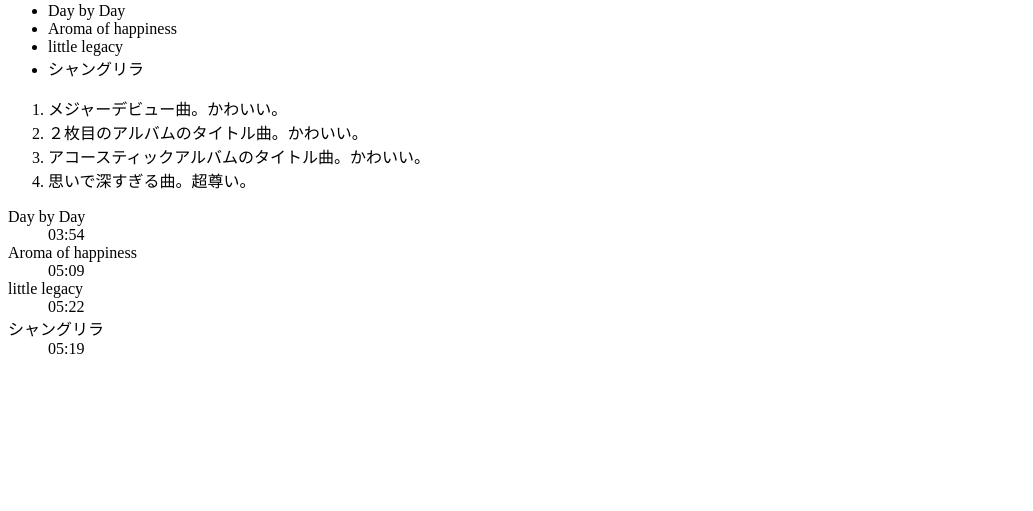
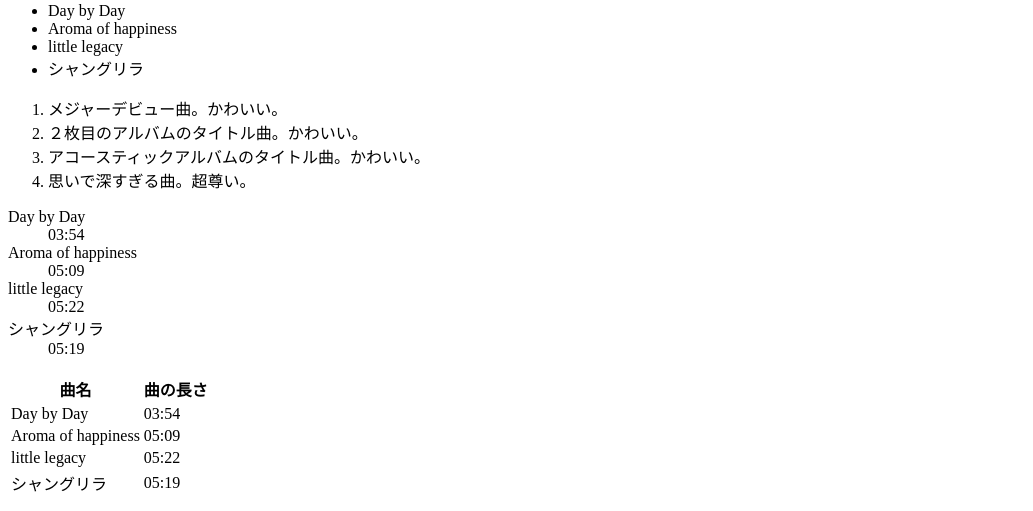
Before and after one commit to miyabooks/web1-5, a plain HTML site: page index.html in a window 1280 px wide. Shown: the part 289-800 px from the top of the page, without its empty margins (0-1033 px from the left). Drawn offline with Linux system fonts and the light colour scheme.

Commit message:
Update index.html

```diff
--- a/index.html
+++ b/index.html
@@ -26,5 +26,12 @@
         <dt>little legacy</dt><dd>05:22</dd>
         <dt>シャングリラ</dt><dd>05:19</dd>
         </dl>
+        <table>
+            <tr><th>曲名</th><th>曲の長さ</th></tr>
+            <tr><td>Day by Day</td><td>03:54</td></tr>
+            <tr><td>Aroma of happiness</td><td>05:09</td></tr>
+            <tr><td>little legacy</td><td>05:22</td></tr>
+            <tr><td>シャングリラ</td><td>05:19</td></tr>
+        </table>
     </body>
 </html>
```
